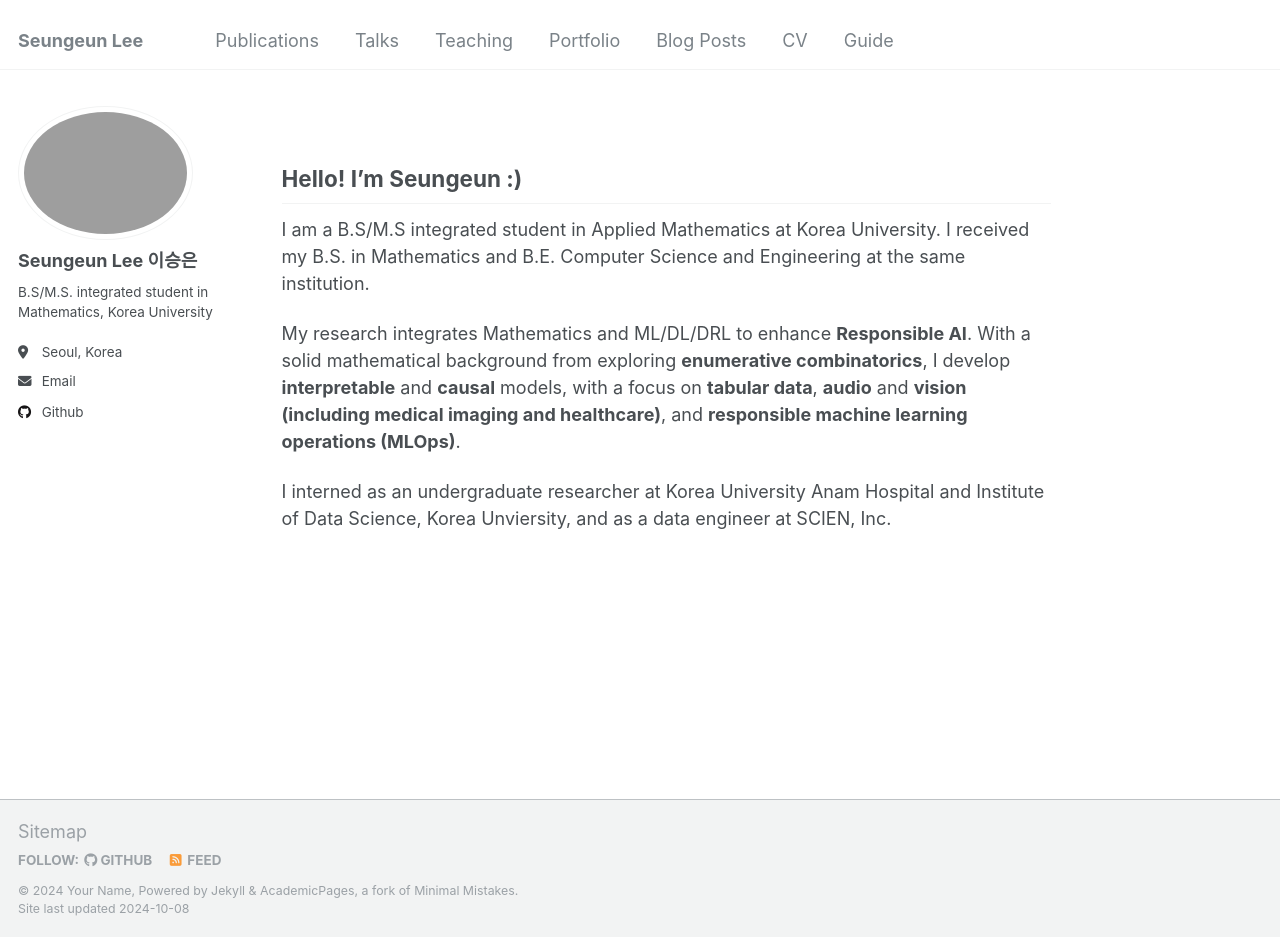
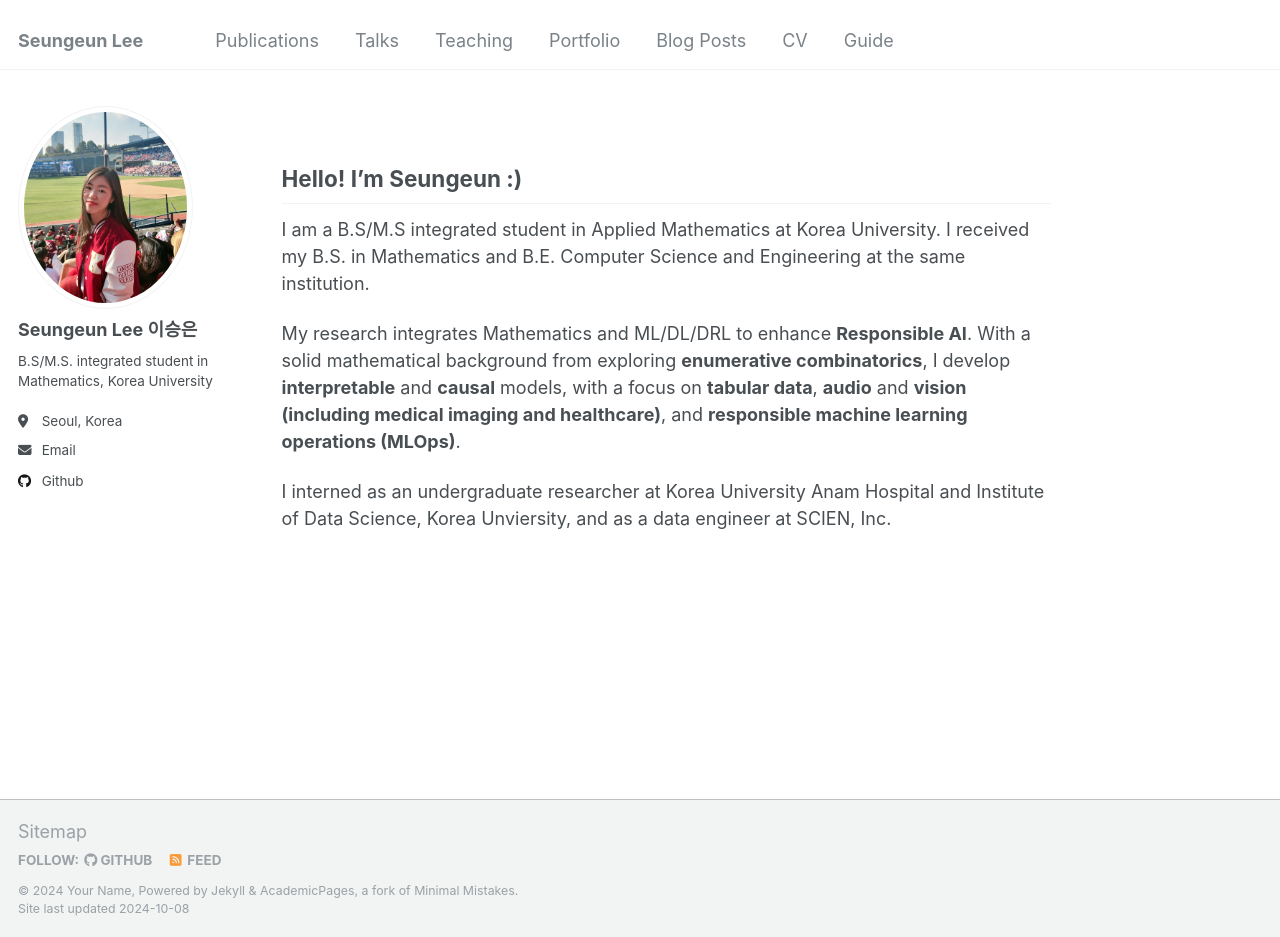
Before and after one commit to duneag2/duneag2.github.io, a Jekyll site: the page built from _pages/about.md, in a window 1280 px wide and 937 px high. Built offline with Jekyll 4.4.1, drawn with Linux system fonts in a browser that asks for light colours.

Commit message:
Update _config.yml

```diff
--- a/_config.yml
+++ b/_config.yml
@@ -21,7 +21,7 @@ repository               : "academicpages/academicpages.github.io"
 #               Additional customization can be done by editing /_includes/author-profile.html
 author:
   # Biographic information
-  avatar           : "profile2.png"
+  avatar           : "profile3.png"
   name             : "Seungeun Lee 이승은"
   pronouns         : # example: "she/her"
   bio              : "B.S/M.S. integrated student in Mathematics, Korea University"
```
